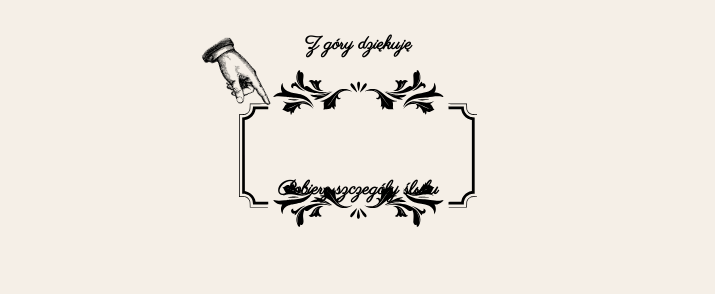
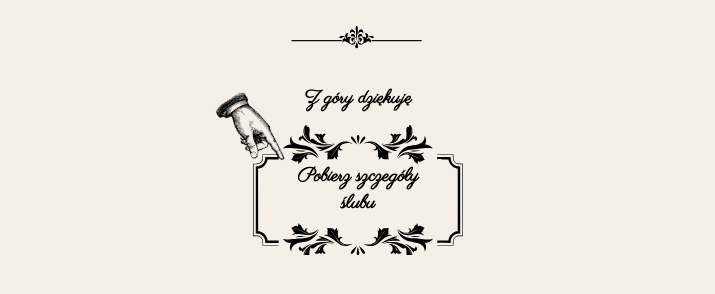
Before and after one commit to manueldelpozo/ritamanuel, a React (Create React App) app: page / in a window 1280 px wide. Shown: the part 3545-3839 px from the top of the page, without its empty margins (282-997 px from the left). Built offline with nearby package versions, Linux system fonts and the light colour scheme.

Commit message:
fix palm styles

```diff
--- a/src/components/ButtonFrame.js
+++ b/src/components/ButtonFrame.js
@@ -9,8 +9,8 @@ const ButtonContent = styled.div`
     align-items: center;
     border: 0;
     padding: 2em;
-    width: auto;
-    height: 30vh;
+    width: 210px;
+    height: auto;
     background: none;
     font-size: 1.2em;
     font-weight: bold;
@@ -23,7 +23,7 @@ const ButtonContent = styled.div`
         width: 100%;
         height: 100%;
         background-image: url(${buttonFrame});
-        background-size: contain;
+        background-size: cover;
         background-repeat: no-repeat;
     }
 
--- a/src/pages/Page3Church.js
+++ b/src/pages/Page3Church.js
@@ -50,18 +50,15 @@ const Church = styled.div`
     }
 `;
 
-const Palm = styled.div`
-    width: 230px;
+const Palm = styled.img`
+    width: auto;
     height: 50vh;
-    background-image: url(${palm});
-    background-repeat: no-repeat;
-    background-size: cover;
     position: absolute;
     bottom: -15px;
     left: -35vw;
     z-index: -1;
     @media (max-width: 768px) {
-        left: -85vw;
+        left: -90vw;
     }
 `;
 
@@ -77,7 +74,6 @@ const PageChurch = ({ scroll }) => {
             justifyContent: 'center',
             flexWrap: 'wrap',
             overflowX: 'clip',
-            // zIndex: -1,
         }}>
             <ParallaxWrapper
                 start={scroll.top - 50}
@@ -110,7 +106,7 @@ const PageChurch = ({ scroll }) => {
                 animations={[
                     ['translateX', vw2px(50), -vw2px(22)],
                 ]}>
-                <Palm />
+                <Palm src={palm} />
             </ParallaxWrapper>
             <ParallaxWrapper
                 start={scroll.top}
```
